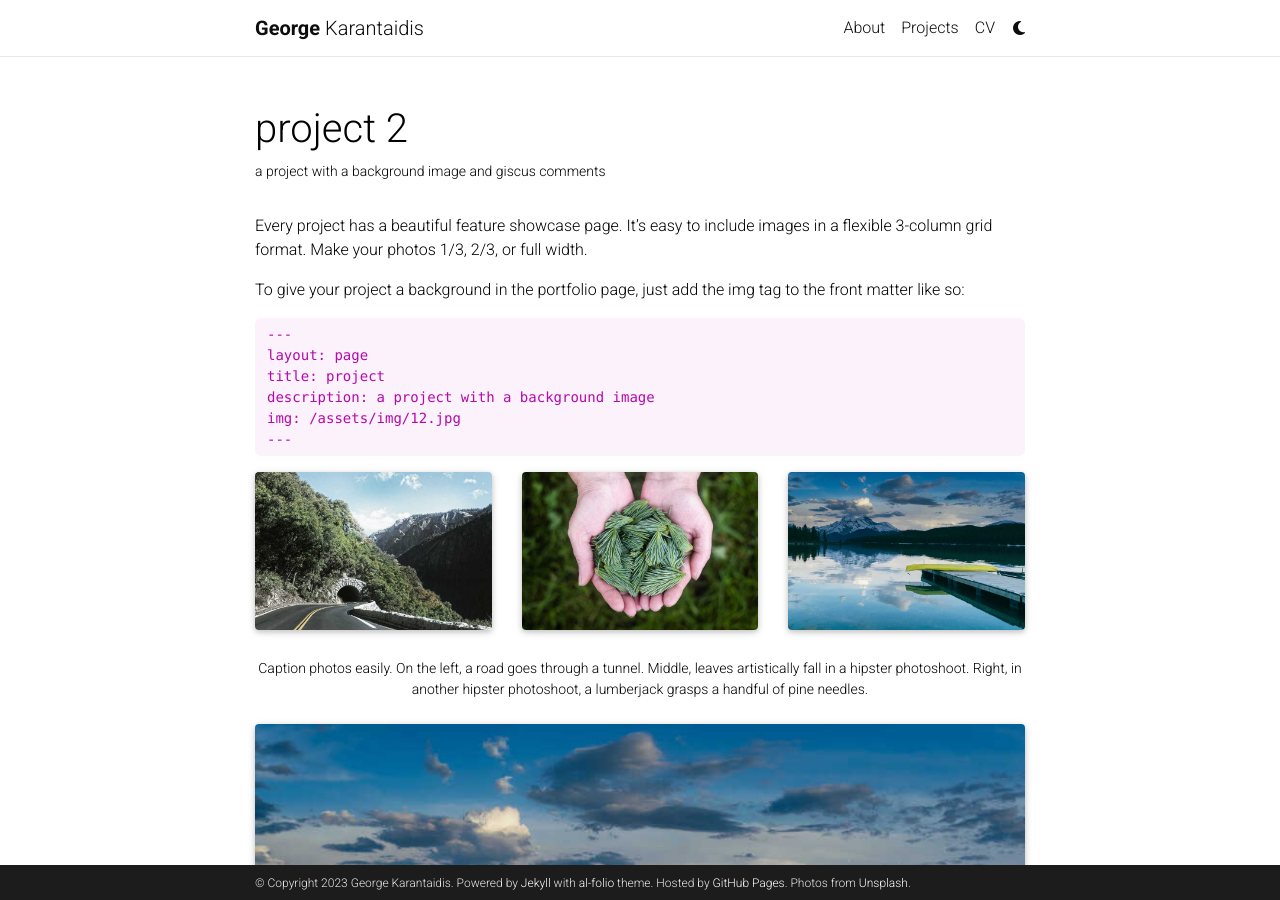
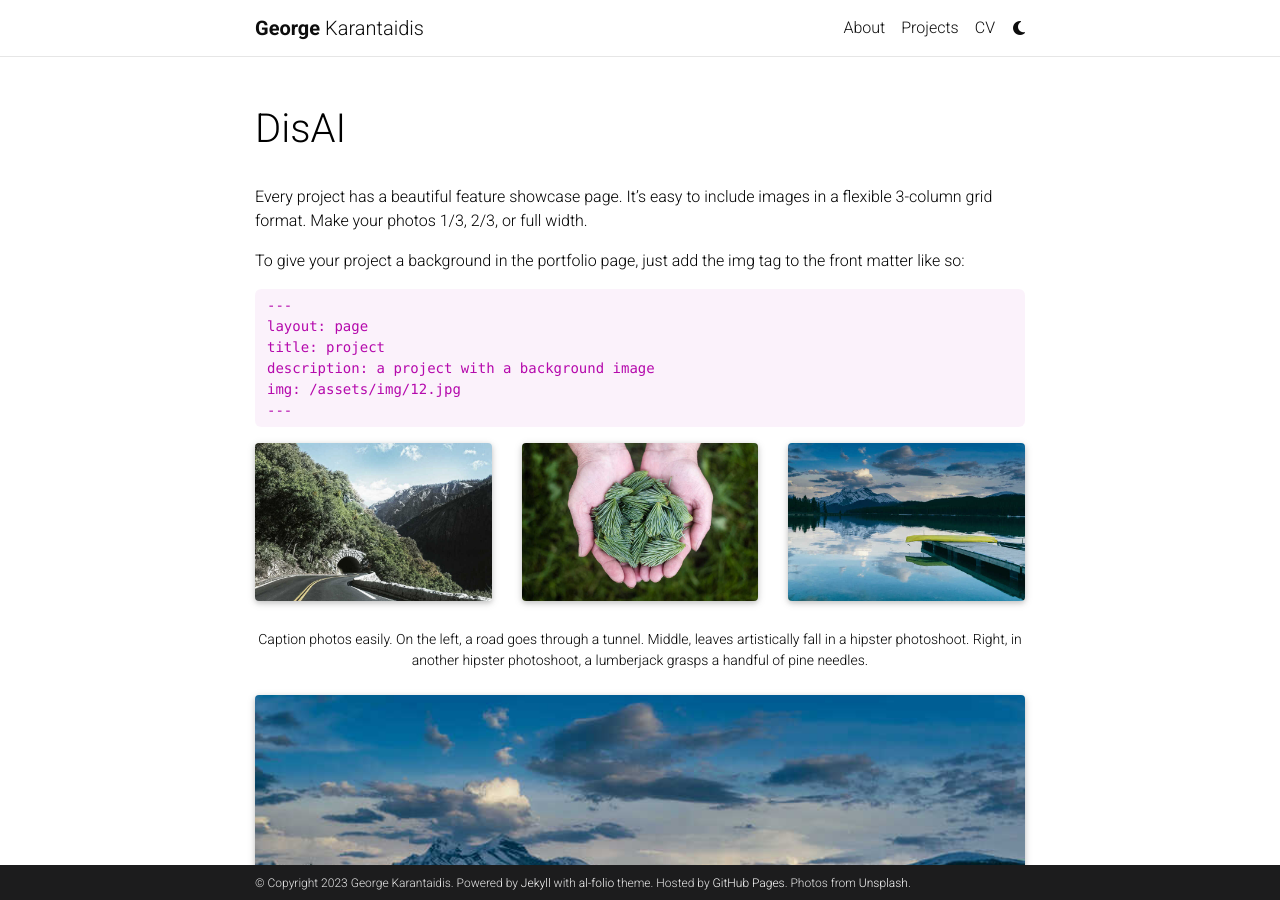
Before and after one commit to geokarant/geokarant.github.io, a Jekyll site: the page built from _projects/2_project.md, in a window 1280 px wide and 900 px high. Built offline with Jekyll 4.4.1, drawn with Linux system fonts in a browser that asks for light colours; full-size pictures stand in for the smaller copies a plugin makes; comment, search, counter and statistics services are not loaded; a style sheet for code colours, icons or effects is not loaded.

Commit message:
Update 2_project.md

```diff
--- a/_projects/2_project.md
+++ b/_projects/2_project.md
@@ -1,7 +1,7 @@
 ---
 layout: page
-title: project 2
-description: a project with a background image and giscus comments
+title: DisAI
+description:
 img: assets/img/3.jpg
 importance: 2
 category: work
```
